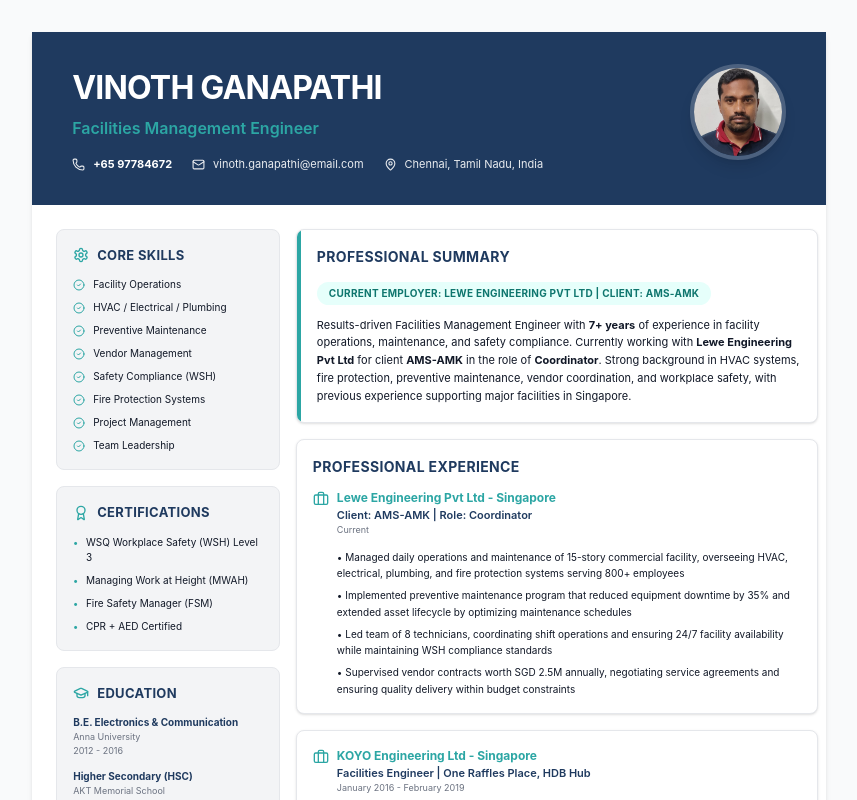
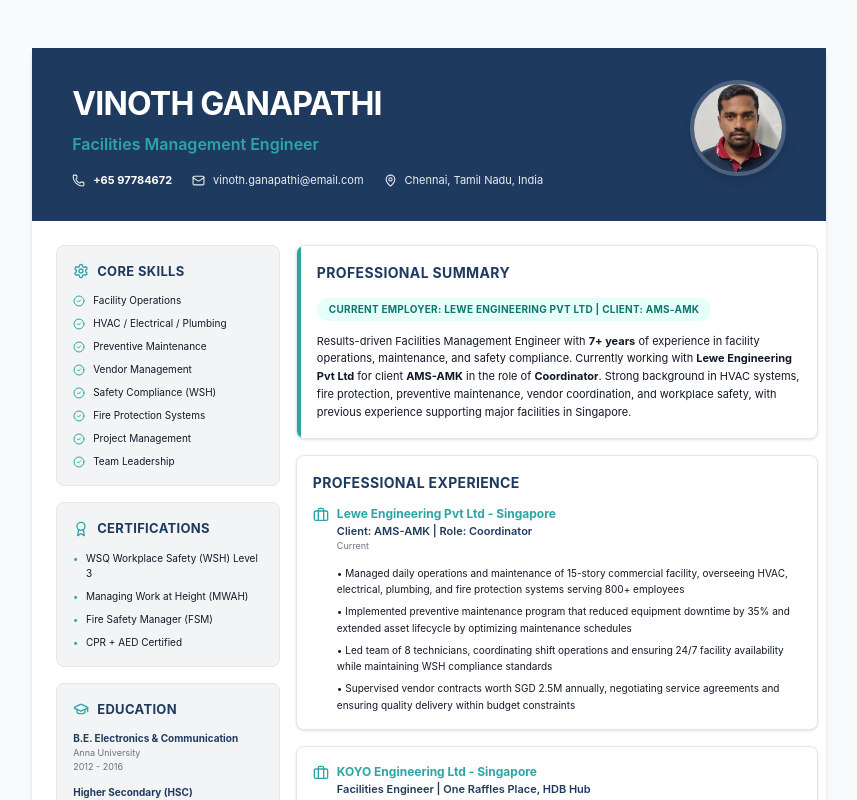
Before and after one commit to softclinch-consulting/resume-, a React (Vite) app: page / in a window 1280 px wide. Shown: the top 800 px of the page, without its empty margins (211-1068 px from the left). Built offline with nearby package versions, Linux system fonts and the light colour scheme.

Commit message:
Add top whitespace to resume layout

```diff
--- a/src/app/components/Resume.tsx
+++ b/src/app/components/Resume.tsx
@@ -14,7 +14,7 @@ import profileImage from '../../imports/sample-clear.jpeg';
 
 export function Resume() {
   return (
-    <div className="min-h-screen py-8 px-4" style={{ backgroundColor: '#F9FAFB' }}>
+    <div className="min-h-screen pt-12 pb-8 px-4" style={{ backgroundColor: '#F9FAFB' }}>
       <div className="max-w-[210mm] mx-auto flex flex-col gap-3">
         <div className="resume-page bg-white shadow-md" style={{ width: '210mm' }}>
           <header className="px-10 py-8 flex items-start justify-between gap-6" style={{ backgroundColor: '#1F3A5F' }}>
@@ -423,7 +423,8 @@ export function Resume() {
             min-height: 0;
             padding: 0;
           }
-          .py-8 {
+          .pt-12,
+          .pb-8 {
             padding-top: 0;
             padding-bottom: 0;
           }
```
